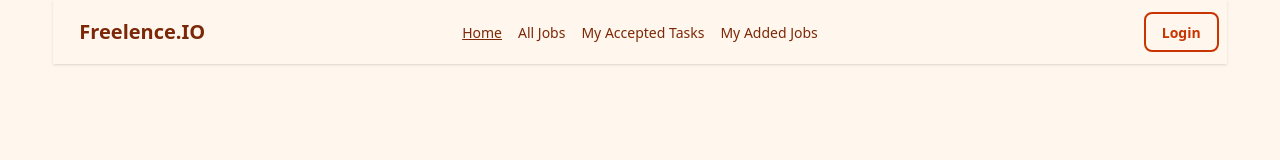
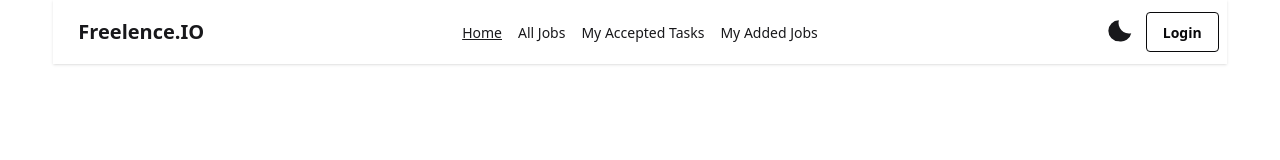
Before and after one commit to nahid-code1/Freelance-App-Client, a React (Vite) app: page / in a window 1280 px wide. Shown: the top 160 px of the page. Built offline with nearby package versions, Linux system fonts and the light colour scheme; no server answers.

Commit message:
added error page in client site

```diff
--- a/index.html
+++ b/index.html
@@ -1,5 +1,5 @@
 <!DOCTYPE html>
-<html lang="en" data-theme="caramellatte">
+<html lang="en" data-theme="light">
   <head>
     <meta charset="UTF-8" />
     <link rel="icon" type="image/svg+xml" href="/vite.svg" />
--- /dev/null
+++ b/src/Routes/PrivateRoutes/ErrorPage.jsx
@@ -0,0 +1,17 @@
+import React from 'react';
+import { useNavigate } from 'react-router';
+import error from '../../assets/image.png'
+
+const ErrorPage = () => {
+    const navigate = useNavigate()
+    return (
+        <div className='inter flex flex-col justify-center items-center h-screen text-center'>
+            <img src={error} alt="" />
+            <p className='text-5xl font-bold'>Oops, page not found!</p>
+            <p className='text-[#627382] mt-4'>The page you are looking for is not available.</p>
+            <button onClick={() => navigate(-1)} className='btn btn-secondary mt-5'>Go Back</button>
+        </div>
+    );
+};
+
+export default ErrorPage;
--- a/src/Routes/Router.jsx
+++ b/src/Routes/Router.jsx
@@ -10,6 +10,7 @@ import AllJobs from "../components/AllJobs/AllJobs";
 import JobDetails from "../components/JobDetails/JobDetails";
 import MyAddedJobs from "../components/MyAddedJobs/MyAddedJobs";
 import MyAcceptedTask from "../components/MyAcceptedTask/MyAcceptedTask";
+import ErrorPage from "./PrivateRoutes/ErrorPage";
 
 
 const router = createBrowserRouter([
@@ -50,6 +51,10 @@ const router = createBrowserRouter([
                 path: "/acceptedTask",
                 element: <PrivateRoute><MyAcceptedTask /></PrivateRoute>
             },
+            {
+                path: "*",
+                element: <ErrorPage></ErrorPage>
+            },
 
             {
                 path: "/allJobs/:id",
--- a/src/components/HomeLayout/Navbar.jsx
+++ b/src/components/HomeLayout/Navbar.jsx
@@ -1,30 +1,40 @@
-import React, { useContext } from 'react';
+import React, { useContext, useEffect, useState } from 'react';
 import { NavLink } from 'react-router';
 import { AuthContext } from '../../Contexts/AuthContext';
 import toast from 'react-hot-toast';
-//
+
 const Navbar = () => {
-    const { user, logOut } = useContext(AuthContext)
+    const { user, logOut } = useContext(AuthContext);
+
+    const [theme, setTheme] = useState("light");
+
+    useEffect(() => {
+        const savedTheme = localStorage.getItem("theme") || "light";
+        setTheme(savedTheme);
+        document.documentElement.setAttribute("data-theme", savedTheme);
+    }, []);
+
+    const handleToggle = () => {
+        const newTheme = theme === "light" ? "dark" : "light";
+        setTheme(newTheme);
+        document.documentElement.setAttribute("data-theme", newTheme);
+        localStorage.setItem("theme", newTheme);
+    };
+
     const links = (
         <>
             <NavLink to={'/'}>Home</NavLink>
             <NavLink to={'/allJobs'}>All Jobs</NavLink>
             <NavLink to={'/acceptedTask'}>My Accepted Tasks</NavLink>
             <NavLink to={'/myJobs'}>My Added Jobs</NavLink>
-            {
-                user && <NavLink to={'/addJob'}>Add a Job</NavLink>
-            }
+            {user && <NavLink to={'/addJob'}>Add a Job</NavLink>}
         </>
-    )
+    );
 
     const handleLogout = () => {
         logOut()
-            .then(() => {
-                toast.success("Logged out successfully!");
-            })
-            .catch((error) => {
-                console.log(error);
-            });
+            .then(() => toast.success("Logged out successfully!"))
+            .catch((error) => console.log(error));
     };
 
     return (
@@ -32,13 +42,13 @@ const Navbar = () => {
             <div className="navbar-start">
                 <div className="dropdown">
                     <div tabIndex={0} role="button" className="btn btn-ghost lg:hidden">
-                        <svg xmlns="http://www.w3.org/2000/svg" className="h-5 w-5" fill="none" viewBox="0 0 24 24" stroke="currentColor">
-                            <path strokeLinecap="round" strokeLinejoin="round" strokeWidth="2" d="M4 6h16M4 12h8m-8 6h16" />
+                        <svg xmlns="http://www.w3.org/2000/svg" className="h-5 w-5" fill="none"
+                            viewBox="0 0 24 24" stroke="currentColor">
+                            <path strokeLinecap="round" strokeLinejoin="round" strokeWidth="2"
+                                d="M4 6h16M4 12h8m-8 6h16" />
                         </svg>
                     </div>
-                    <ul
-                        tabIndex="-1"
-                        className="menu menu-sm dropdown-content bg-base-100 rounded-box z-1 mt-3 w-52 p-2 shadow">
+                    <ul tabIndex="-1" className="menu menu-sm dropdown-content bg-base-100 rounded-box z-1 mt-3 w-52 p-2 shadow">
                         {links}
                     </ul>
                 </div>
@@ -52,6 +62,22 @@ const Navbar = () => {
             </div>
 
             <div className="navbar-end flex items-center gap-3">
+
+                <label className="swap swap-rotate cursor-pointer">
+                    <input type="checkbox"
+                        checked={theme === "dark"}
+                        onChange={handleToggle}
+                    />
+
+                    <svg className="swap-on fill-current w-7 h-7" xmlns="http://www.w3.org/2000/svg" viewBox="0 0 24 24">
+                        <path d="M5.64 17l-.71.71M12 4V2m7.36 3.64l.71-.71M22 12h2m-3.64 7.36l.71.71M12 22v2m-7.36-3.64l-.71.71M2 12H0" />
+                    </svg>
+
+                    <svg className="swap-off fill-current w-7 h-7" xmlns="http://www.w3.org/2000/svg" viewBox="0 0 24 24">
+                        <path d="M21.64 13A9 9 0 0111 2a9 9 0 100 18 9 9 0 0010.64-7z" />
+                    </svg>
+                </label>
+
                 {user && (
                     <div className="relative group">
                         <img
@@ -67,7 +93,9 @@ const Navbar = () => {
                 )}
 
                 {user ? (
-                    <button onClick={handleLogout} className='btn btn-outline border-neutral text-neutral hover:bg-neutral hover:text-white'>
+                    <button
+                        onClick={handleLogout}
+                        className='btn btn-outline border-neutral text-neutral hover:bg-neutral hover:text-white'>
                         LogOut
                     </button>
                 ) : (
```
Also changed, not shown: src/assets/image.png (added).
